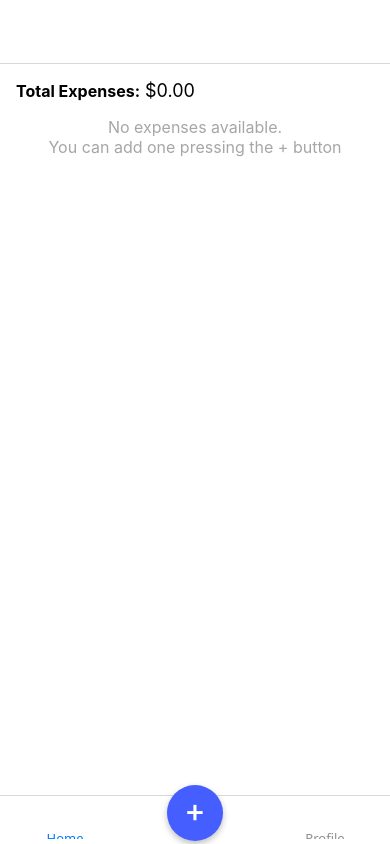
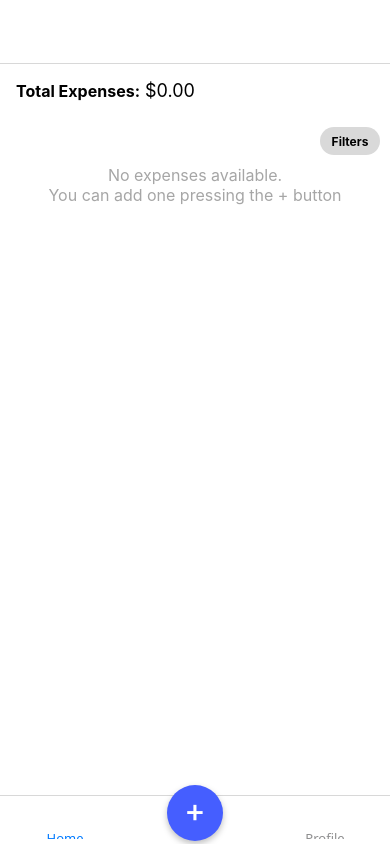
Before and after one commit to shirafeldinger/Expenses-Tracking-Exercise, a React Native app: screen /MainTabs in a window 390 px wide. Built offline with nearby package versions, Linux system fonts and the light colour scheme.

Commit message:
cleanning

```diff
--- a/src/components/DateInput.tsx
+++ b/src/components/DateInput.tsx
@@ -17,7 +17,7 @@ const DateInput: React.FC<DateInputProps> = ({setDate, dateText, date}) => {
         value={date}
         mode="date"
         display="default"
-        onChange={(event, selectedDate) => {
+        onChange={(_, selectedDate) => {
           if (selectedDate) setDate(selectedDate);
         }}
       />
--- a/src/screens/HomeScreen.tsx
+++ b/src/screens/HomeScreen.tsx
@@ -48,11 +48,9 @@ const HomeScreen = () => {
         <Text style={styles.totalAmount}>{formatCurrency(totalPrice)}</Text>
       </View>
 
-      {!!filteredSections.length && (
         <TouchableOpacity onPress={toggleModal} style={styles.filterButton}>
           <Text style={styles.filterButtonText}>{filters}</Text>
         </TouchableOpacity>
-      )}
 
       <SectionList
         sections={filteredSections}
```
